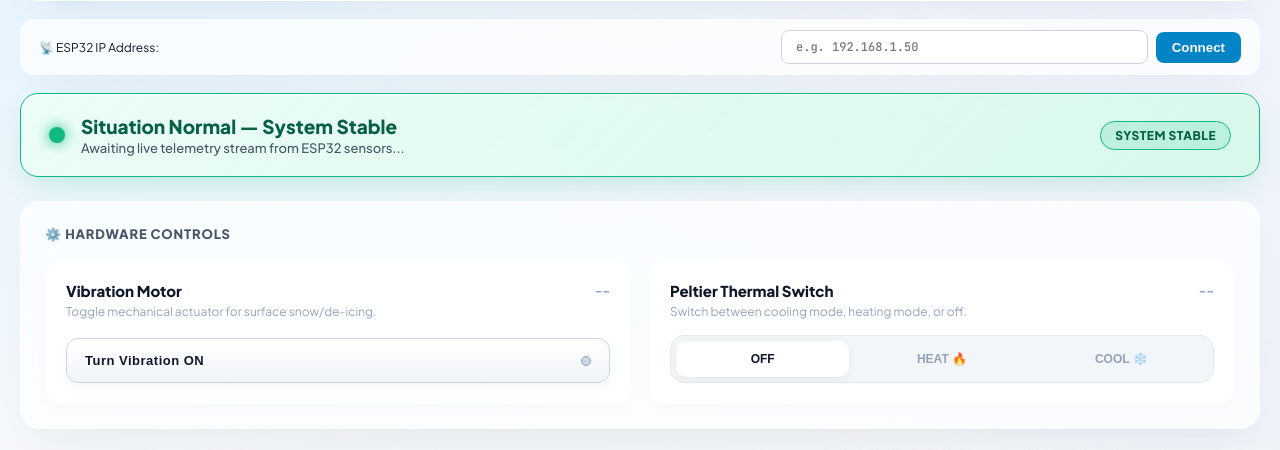
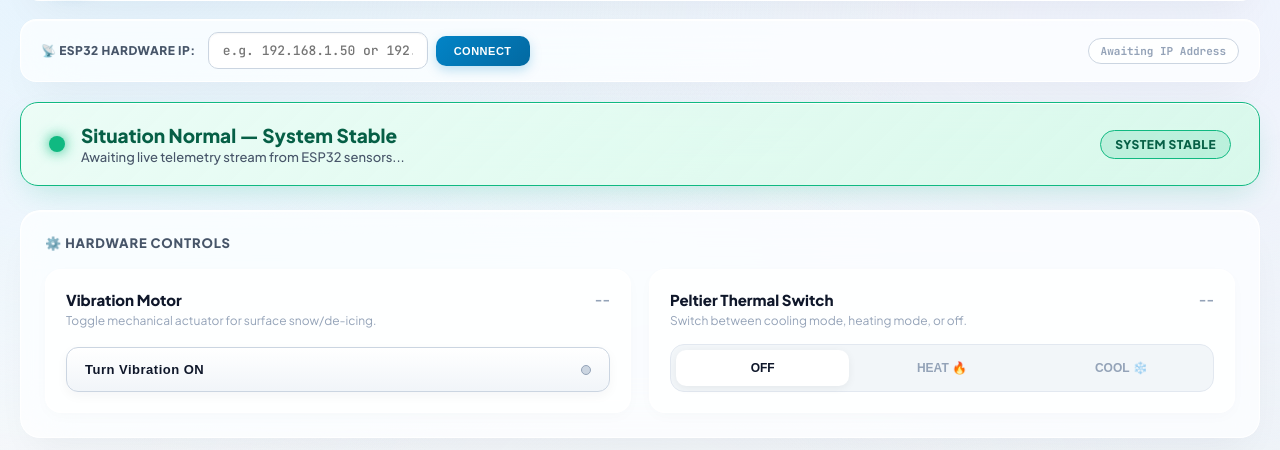
Before and after one commit to ChetanSharma2428/sih-Thermacore, a plain HTML site: page index.html in a window 1280 px wide. Shown: the part 103-553 px from the top of the page. Drawn offline with Linux system fonts and the light colour scheme; no server answers.

Commit message:
new change

```diff
--- a/index.html
+++ b/index.html
@@ -112,40 +112,51 @@
     }
     @keyframes pulseDot { 0%, 100% { opacity: 1; transform: scale(1); } 50% { opacity: 0.4; transform: scale(0.85); } }
 
-    /* OPTIONAL HOST CONFIG BAR (Only shown when running outside ESP32, e.g. on localhost) */
+    /* HOST CONNECTION DOCK */
     .ip-config-bar {
-      display: none;
+      display: flex;
       background: var(--glass-bg);
-      backdrop-filter: blur(20px);
+      backdrop-filter: blur(25px) saturate(180%);
+      -webkit-backdrop-filter: blur(25px) saturate(180%);
       border: 1px solid var(--glass-border);
-      border-radius: 14px;
-      padding: 10px 18px;
-      margin-bottom: 18px;
+      border-radius: 16px;
+      padding: 12px 20px;
+      margin-bottom: 20px;
       align-items: center;
       justify-content: space-between;
-      gap: 12px;
-      font-size: 12px;
-      box-shadow: var(--glass-shadow);
+      flex-wrap: wrap;
+      gap: 14px;
+      box-shadow: var(--glass-shadow), var(--glass-bevel);
     }
-    .ip-input-group { display: flex; align-items: center; gap: 8px; flex: 1; max-width: 460px; }
+    .ip-input-group { display: flex; align-items: center; gap: 8px; flex: 1; max-width: 420px; }
     .ip-input {
       flex: 1;
-      padding: 8px 14px;
-      border-radius: 8px;
+      padding: 9px 14px;
+      border-radius: 10px;
       border: 1px solid #cbd5e1;
       font-family: var(--font-mono);
-      font-size: 12px;
-      background: #fff;
+      font-size: 13px;
+      background: rgba(255, 255, 255, 0.9);
+      color: var(--text-main);
+      box-shadow: inset 0 1px 2px rgba(0, 0, 0, 0.04);
     }
+    .ip-input:focus { outline: none; border-color: #0284c7; box-shadow: 0 0 0 3px rgba(2, 132, 199, 0.15); }
     .ip-btn {
-      padding: 8px 16px;
-      background: #0284c7;
+      padding: 9px 18px;
+      background: linear-gradient(135deg, #0284c7 0%, #0369a1 100%);
       color: white;
       border: none;
-      border-radius: 8px;
-      font-weight: 700;
+      border-radius: 10px;
+      font-weight: 800;
+      font-size: 11px;
+      letter-spacing: 0.5px;
       cursor: pointer;
+      box-shadow: 0 4px 12px rgba(2, 132, 199, 0.25);
+      transition: all 0.2s;
     }
+    .ip-btn:hover { background: #0284c7; transform: translateY(-1px); }
+    .ip-btn:active { transform: translateY(1px); }
+
 
     /* STATUS BANNER (GREEN STABLE / RED ALERT) */
     .status-banner {
@@ -530,14 +541,26 @@
       </div>
     </header>
 
-    <!-- IP CONFIG BAR (Automatically shown if accessed from localhost or file://) -->
+    <!-- HARDWARE IP CONNECTION DOCK (Deployable across web/localhost) -->
     <div class="ip-config-bar" id="ipBar">
-      <span>📡 ESP32 IP Address:</span>
-      <div class="ip-input-group">
-        <input type="text" class="ip-input" id="espIpInput" placeholder="e.g. 192.168.1.50">
-        <button class="ip-btn" onclick="saveEspIp()">Connect</button>
+      <div style="display:flex; align-items:center; gap:12px; flex-wrap:wrap;">
+        <span style="font-weight:800; font-size:12px; color:var(--text-sub); text-transform:uppercase; letter-spacing:0.5px;">📡 ESP32 Hardware IP:</span>
+        <div class="ip-input-group">
+          <input type="text" class="ip-input" id="espIpInput" placeholder="e.g. 192.168.1.50 or 192.168.4.1">
+          <button class="ip-btn" onclick="saveEspIp()">CONNECT</button>
+        </div>
+      </div>
+      <div id="ipStatusPill" style="font-family:var(--font-mono); font-size:11px; font-weight:700; color:var(--text-muted); background:rgba(255,255,255,0.8); border:1px solid #cbd5e1; padding:5px 12px; border-radius:9999px;">
+        Awaiting IP Input
       </div>
     </div>
+
+    <!-- Mixed Content HTTPS Warning (Shown only if browser blocks HTTP over HTTPS) -->
+    <div id="httpsWarning" style="display:none; background:rgba(254, 242, 242, 0.95); border:1px solid #ef4444; border-radius:14px; padding:12px 18px; margin-bottom:18px; font-size:12px; color:#991b1b; line-height:1.5; box-shadow:var(--glass-shadow);">
+      <strong>⚠️ Browser Security Note:</strong> Because this dashboard is hosted on <strong>HTTPS</strong>, your browser blocks requests to local <strong>HTTP (192.168.x.x)</strong> by default.
+      <br>👉 <strong>Easy Fix in Chrome/Edge:</strong> Click the Padlock/Settings icon next to the address bar ➔ Click <strong>Site settings</strong> ➔ Set <strong>"Insecure content"</strong> to <strong>Allow</strong> ➔ Refresh!
+    </div>
+
 
     <!-- STATUS BANNER (GREEN STABLE / RED ALERT) -->
     <section id="statusBanner" class="status-banner banner-stable">
@@ -754,30 +777,30 @@
     let hasReceivedData = false;
 
     let histCab = [];
-    let histOut = [];
+    // Universal Connection Engine
+    // Supports deployed web URLs (Vercel, Netlify, GitHub Pages) and Localhost
+    let apiBase = '';
+    const currentHost = window.location.hostname;
+    const isDirectEsp = /^(192\.168\.|10\.|172\.(1[6-9]|2[0-9]|3[0-1])\.)/.test(currentHost);
 
-    // Host determination
-    // If opened from ESP32 directly, host is empty (relative /data).
-    // If opened from file:// or localhost, use stored IP or ask for it.
-    let apiBase = '';
-    const isLocalFile = window.location.protocol === 'file:' || window.location.hostname === 'localhost' || window.location.hostname === '127.0.0.1';
-
-    if (isLocalFile) {
-      const savedIp = localStorage.getItem('thermacore_esp_ip') || '';
-      const ipBar = document.getElementById('ipBar');
-      ipBar.style.display = 'flex';
-      if (savedIp) {
-        document.getElementById('espIpInput').value = savedIp;
-        apiBase = savedIp.startsWith('http') ? savedIp : 'http://' + savedIp;
-      }
+    // Retrieve saved IP or default
+    let savedIp = localStorage.getItem('thermacore_esp_ip') || (isDirectEsp ? window.location.origin : '');
+    if (savedIp) {
+      document.getElementById('espIpInput').value = savedIp.replace(/^https?:\/\//, '').replace(/\/+$/, '');
+      apiBase = savedIp.startsWith('http') ? savedIp : 'http://' + savedIp;
+      document.getElementById('ipStatusPill').innerText = 'Connecting to ' + document.getElementById('espIpInput').value + '...';
+      document.getElementById('ipStatusPill').style.color = '#0284c7';
     }
 
     function saveEspIp() {
       let val = document.getElementById('espIpInput').value.trim();
       if (val) {
-        if (!val.startsWith('http')) val = 'http://' + val;
-        localStorage.setItem('thermacore_esp_ip', val);
-        apiBase = val;
+        val = val.replace(/^https?:\/\//, '').replace(/\/+$/, '');
+        const fullUrl = 'http://' + val;
+        localStorage.setItem('thermacore_esp_ip', fullUrl);
+        apiBase = fullUrl;
+        document.getElementById('ipStatusPill').innerText = 'Connecting to ' + val + '...';
+        document.getElementById('ipStatusPill').style.color = '#0284c7';
         poll();
       }
     }
@@ -788,7 +811,7 @@
       document.getElementById('liveTime').innerText = d.toTimeString().split(' ')[0];
     }, 1000);
 
-    // Toggle Vibration
+    // Toggle Vibration Motor
     function toggleVibration() {
       fetch(apiBase + '/vibration', { method: 'POST' })
         .then(res => res.text())
@@ -855,6 +878,13 @@
 
     // Live Telemetry Polling from Physical ESP32 Sensors
     function poll() {
+      if (!apiBase && !isDirectEsp) {
+        document.getElementById('connState').innerText = 'Enter ESP32 IP';
+        document.getElementById('ipStatusPill').innerText = 'Awaiting IP Address';
+        document.getElementById('ipStatusPill').style.color = 'var(--text-muted)';
+        return;
+      }
+
       fetch(apiBase + '/data')
         .then(res => {
           if (!res.ok) throw new Error('HTTP ' + res.status);
@@ -864,15 +894,35 @@
           hasReceivedData = true;
           document.getElementById('connState').innerText = 'Sensor Stream Live';
           document.getElementById('liveDot').className = 'live-dot active';
+
+          const cleanHost = apiBase ? apiBase.replace(/^https?:\/\//, '') : window.location.host;
+          document.getElementById('ipStatusPill').innerText = '🟢 Connected to ' + cleanHost;
+          document.getElementById('ipStatusPill').style.color = '#065f46';
+          document.getElementById('ipStatusPill').style.background = 'rgba(209, 250, 229, 0.9)';
+          document.getElementById('ipStatusPill').style.borderColor = '#10b981';
+
+          // Hide HTTPS warning if connection is successful
+          document.getElementById('httpsWarning').style.display = 'none';
+
           updateSensorUI(d);
         })
         .catch(err => {
           if (!hasReceivedData) {
-            document.getElementById('connState').innerText = 'Awaiting Sensor Connection...';
+            document.getElementById('connState').innerText = 'Searching for ESP32...';
             document.getElementById('liveDot').className = 'live-dot';
+            document.getElementById('ipStatusPill').innerText = '🔴 Offline / Check IP';
+            document.getElementById('ipStatusPill').style.color = '#991b1b';
+            document.getElementById('ipStatusPill').style.background = 'rgba(254, 242, 242, 0.9)';
+            document.getElementById('ipStatusPill').style.borderColor = '#ef4444';
+
+            // If on HTTPS, display helpful Mixed Content instructions
+            if (window.location.protocol === 'https:') {
+              document.getElementById('httpsWarning').style.display = 'block';
+            }
           }
         });
     }
+
 
     function updateSensorUI(d) {
       // 1. Cabin Temp (DHT11)
```
